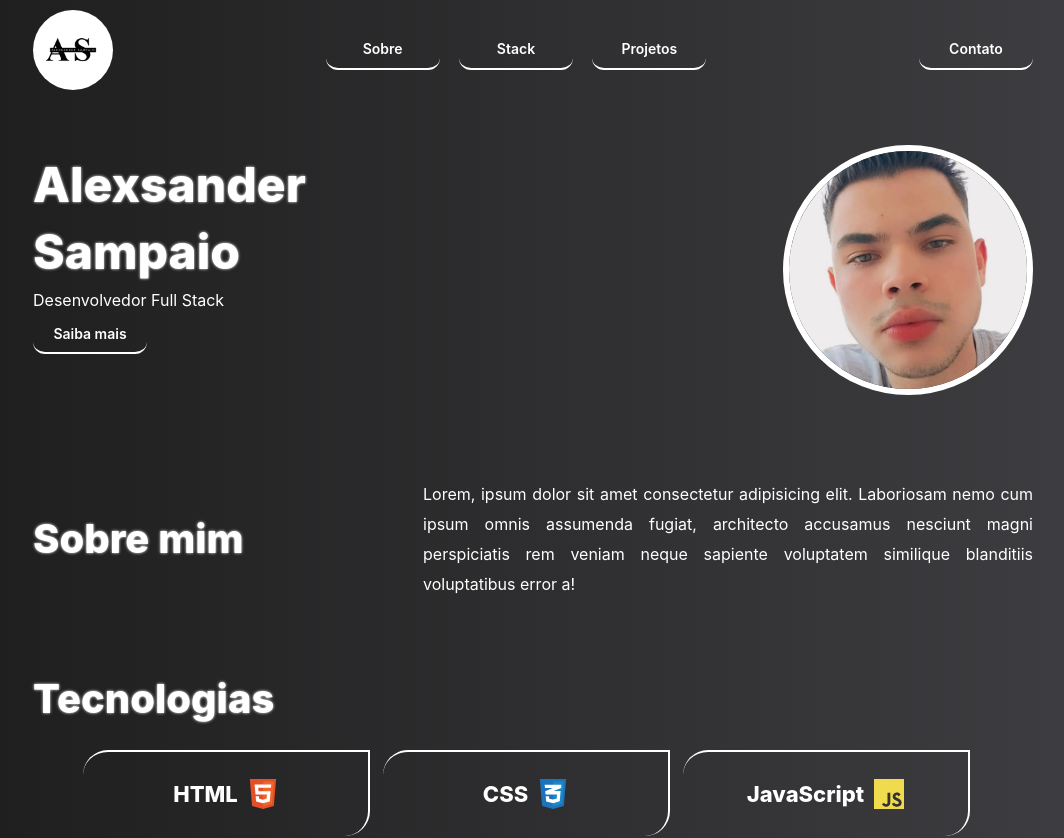
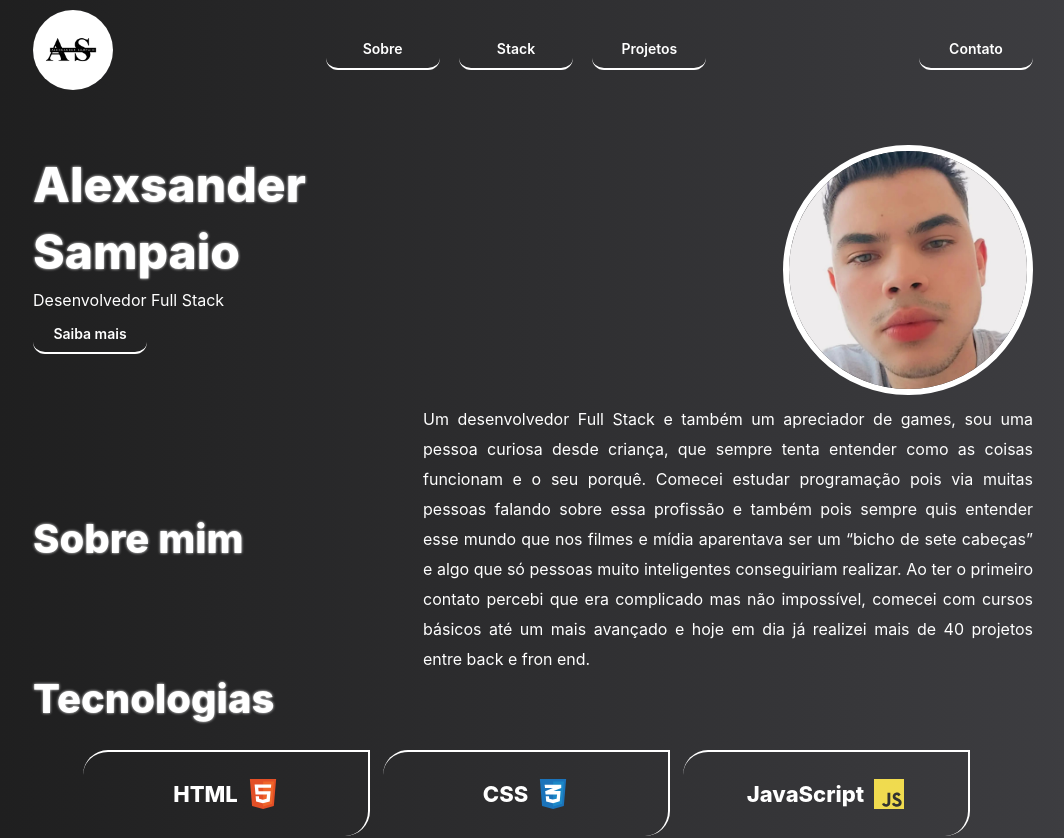
Before and after one commit to Alex-sampaio-lima/Portfolio-Alex-sampaio-lima, a React (Vite) app: page / in a window 1280 px wide. Shown: the top 838 px of the page, without its empty margins (107-1171 px from the left). Built offline with nearby package versions, Linux system fonts and the light colour scheme.

Commit message:
feat: add text about me

```diff
--- a/src/components/sections/AboutMeSection/index.jsx
+++ b/src/components/sections/AboutMeSection/index.jsx
@@ -8,7 +8,8 @@ export function AboutMe() {
                     <h1 className="title2">Sobre mim</h1>
                 </div>
                 <div className={style.paragraphContainer}>
-                    <p className="paragraph aboutMeFormatted">Lorem, ipsum dolor sit amet consectetur adipisicing elit. Laboriosam nemo cum ipsum omnis assumenda fugiat, architecto accusamus nesciunt magni perspiciatis rem veniam neque sapiente voluptatem similique blanditiis voluptatibus error a! </p>
+                    <p className="paragraph aboutMeFormatted littleText">
+                        Um desenvolvedor Full Stack e também um apreciador de games, sou uma pessoa curiosa desde criança, que sempre tenta entender como as coisas funcionam e o seu porquê. Comecei estudar programação pois via muitas pessoas falando sobre essa profissão e também pois sempre quis entender esse mundo que nos filmes e mídia aparentava ser um “bicho de sete cabeças” e algo que só pessoas muito inteligentes conseguiriam realizar. Ao ter o primeiro contato percebi que era complicado mas não impossível, comecei com cursos básicos até um mais avançado e hoje em dia já realizei mais de 40 projetos entre back e fron end. </p>
                 </div>
             </div>
         </section>
```
